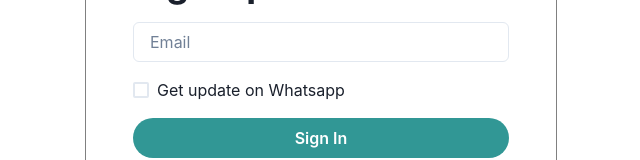
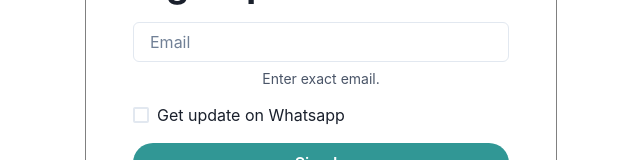
Before and after one commit to justtJayesh/LensKart-Clone, a React (Create React App) app: page /signup in a window 1280 px wide. Shown: the part 494-654 px from the top of the page, without its empty margins (319-959 px from the left). Built offline with nearby package versions, Linux system fonts and the light colour scheme; no server answers.

Commit message:
UI element added

```diff
--- a/src/Components/Signup.jsx
+++ b/src/Components/Signup.jsx
@@ -19,6 +19,7 @@ import {
     VStack,
     HStack,
     FormControl,
+    FormHelperText,
 } from "@chakra-ui/react";
 import { useNavigate } from "react-router-dom";
 import { AuthContext } from "../Context/AuthContext";
@@ -58,6 +59,9 @@ const Signup = () => {
                                         setUserInput(e.target.value)
                                     }
                                 />
+                                <FormHelperText>
+                                    Enter exact email.
+                                </FormHelperText>
                             </Box>
                             <Box w={"80%"}>
                                 <Box w={"fit-content"}>
```
